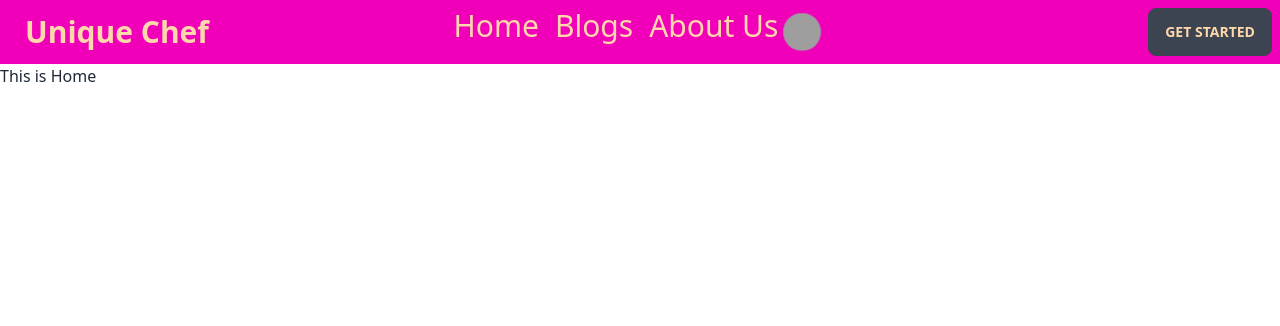
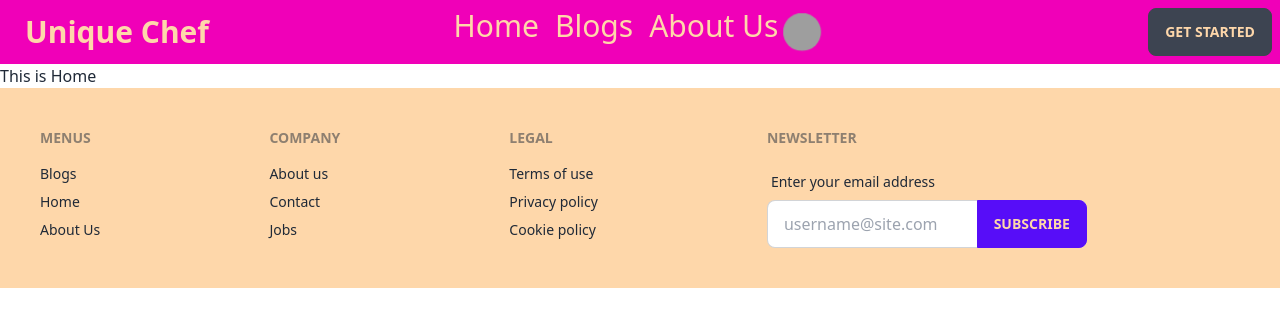
Before and after one commit to UniqueCoderRihan/Unique-Chef, a React (Vite) app: page / in a window 1280 px wide. Shown: the top 326 px of the page. Built offline with nearby package versions, Linux system fonts and the light colour scheme; grey boxes are pictures that could not be loaded.

Commit message:
Footer done

```diff
--- /dev/null
+++ b/src/Components/Footer/Footer.jsx
@@ -0,0 +1,43 @@
+import React from 'react';
+
+const Footer = () => {
+    return (
+        <div>
+            <footer className="footer p-10 bg-orange-200 text-base-content">
+                <div>
+                    <span className="footer-title">Menus</span>
+                    <a className="link link-hover">Blogs</a>
+                    <a className="link link-hover">Home</a>
+                    <a className="link link-hover">About Us</a>
+
+                </div>
+                <div>
+                    <span className="footer-title">Company</span>
+                    <a className="link link-hover">About us</a>
+                    <a className="link link-hover">Contact</a>
+                    <a className="link link-hover">Jobs</a>
+                </div>
+                <div>
+                    <span className="footer-title">Legal</span>
+                    <a className="link link-hover">Terms of use</a>
+                    <a className="link link-hover">Privacy policy</a>
+                    <a className="link link-hover">Cookie policy</a>
+                </div>
+                <div>
+                    <span className="footer-title">Newsletter</span>
+                    <div className="form-control w-80">
+                        <label className="label">
+                            <span className="label-text">Enter your email address</span>
+                        </label>
+                        <div className="relative">
+                            <input type="text" placeholder="username@site.com" className="input input-bordered w-full pr-16" />
+                            <button className="btn btn-primary text-orange-200 absolute top-0 right-0 rounded-l-none">Subscribe</button>
+                        </div>
+                    </div>
+                </div>
+            </footer>
+        </div>
+    );
+};
+
+export default Footer;
--- a/src/Layouts/Main/Main.jsx
+++ b/src/Layouts/Main/Main.jsx
@@ -1,12 +1,14 @@
 import React from 'react';
 import Nabvar from '../../Components/Nabvar/Nabvar';
 import { Outlet } from 'react-router-dom';
+import Footer from '../../Components/Footer/Footer';
 
 const Main = () => {
     return (
         <div>
             <Nabvar></Nabvar>
             <Outlet></Outlet>
+            <Footer></Footer>
         </div>
     );
 };
```
